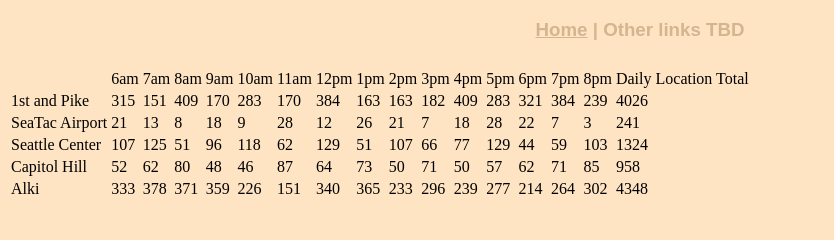
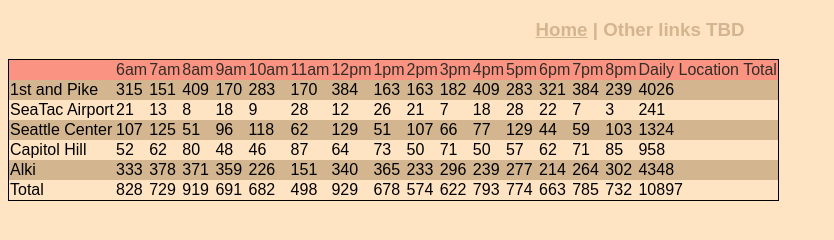
Before and after one commit to MeStock/cookie-stand, a plain HTML site: page sales.html in a window 1280 px wide. Shown: the whole page, without its empty margins (0-834 px from the left). Drawn offline with Linux system fonts and the light colour scheme.

Commit message:
Added CSS features to table

```diff
--- a/CSS/style.css
+++ b/CSS/style.css
@@ -36,7 +36,20 @@ a {
     color: rgb(211, 181, 144);
 }
 
-ul{
+table {
+    border: 1px solid black;
+    border-collapse: collapse;
+    font-family: Arial, Helvetica, sans-serif;
+}
+tr:nth-child(1) {
+    background-color: salmon;
+    opacity: 0.8;
+}
+tr:nth-child(2n) {
+    background-color: rgb(211, 181, 144);
+}
+
+/* ul{
     display: inline-block;
     font-family: Arial, Helvetica, sans-serif;
     font-weight: 200px;
@@ -49,7 +62,7 @@ ul{
     border-bottom-style: ridge;
     margin-right: 26px;
     margin-left: 10px;
-}
+} */
 
 /* ul[id = "capHill"] {
     margin-left: 140px;
--- a/JS/sales.js
+++ b/JS/sales.js
@@ -66,7 +66,7 @@ Business.prototype.totalSales = function(){
   return totalCookies;
 };
 
-//This method will create a list for everything
+//This method will solve for everything
 Business.prototype.listEverything = function(){
   console.log(`${this.location} Results`);
   for(var i = 0; i < this.hoursOfOperation.length; i++){
@@ -78,69 +78,6 @@ Business.prototype.listEverything = function(){
   // console.log('Total Cookies: ' + this.totalSales());
   console.log(`Total Cookies: ${this.totalSales()}`);
 };
-
-/*
-Render information about 1st store onto webpage
-
-1. get the parent
-2. make new element
-3. give it information
-4. render onto page
-
-Display as unordered list. Example:
-
-1st and Pike
--6AM: 16 cookies
--7AM: 20 cookies
--8AM: 35 cookies
-
-Use template literals to render JS to webpage
-
-*/
-
-// //This method will render everything as a list
-// Business.prototype.render = function(id){
-//   var nextUl = document.getElementById(id);
-//   var titleLi = document.createElement('ul');
-//   titleLi.textContent = this.location;
-//   nextUl.appendChild(titleLi);
-
-//   for(var k = 0; k < this.hoursOfOperation.length; k++){
-//     var nextLi = document.createElement('li');
-//     var avgCookies = this.avgSalesPerHour[k];
-//     var time = this.hoursOfOperation[k];
-//     nextLi.textContent = `${this.hoursOfOperation[k]}: ${this.avgSalesPerHour[k]} cookies`;
-
-//     nextUl.appendChild(nextLi);
-//   }
-//   var totalLi = document.createElement('li');
-//   totalLi.textContent = `Total Cookies: ${this.totalSales()}`;
-//   nextUl.appendChild(totalLi);
-// };
-
-
-//Initialize Page
-var pike = new Business('1st and Pike', 23, 65, 6.3, hoursOfOperation, [], []);
-pike.listEverything();
-// pike.render('pike');
-
-var seatacAirport = new Business('SeaTac Airport', 3, 24, 1.2, hoursOfOperation, [], []);
-seatacAirport.listEverything();
-// seatacAirport.render('seatacAirport');
-
-var seattleCenter = new Business('Seattle Center', 11, 38, 3.7, hoursOfOperation, [], []);
-seattleCenter.listEverything();
-// seattleCenter.render('seattleCenter');
-
-var capHill = new Business('Capitol Hill', 20, 38, 2.3, hoursOfOperation, [], []);
-capHill.listEverything();
-// capHill.render('capHill');
-
-var alki = new Business('Alki', 23, 65, 6.3, hoursOfOperation, [], []);
-alki.listEverything();
-// alki.render('alki');
-
-
 
 /*
 
@@ -167,7 +104,7 @@ SeaTac  14    47    2
 var tableEl = document.getElementById('salesTable');
 
 //Header follows different format compared to the rest of the table
-//This code will render the header
+//This function will render the header
 function buildHeader() {
   var header_tr = document.createElement('tr');
   var blankSpace = document.createElement('td');
@@ -209,9 +146,60 @@ Business.prototype.addRow = function() {
   tableEl.appendChild(next_tr);
 };
 
+//Initialize Page
+var pike = new Business('1st and Pike', 23, 65, 6.3, hoursOfOperation, [], []);
+pike.listEverything();
+
+var seatacAirport = new Business('SeaTac Airport', 3, 24, 1.2, hoursOfOperation, [], []);
+seatacAirport.listEverything();
+
+var seattleCenter = new Business('Seattle Center', 11, 38, 3.7, hoursOfOperation, [], []);
+seattleCenter.listEverything();
+
+var capHill = new Business('Capitol Hill', 20, 38, 2.3, hoursOfOperation, [], []);
+capHill.listEverything();
+
+var alki = new Business('Alki', 23, 65, 6.3, hoursOfOperation, [], []);
+alki.listEverything();
+
+//This function will calculate the hourly total betwwen all stores
+var hourlyTotalArray = [];
+function totalPerHour() {
+  var sum = 0;
+  for(var n = 0; n < hoursOfOperation.length; n++){
+    sum = pike.avgSalesPerHour[n] + seatacAirport.avgSalesPerHour[n] + seattleCenter.avgSalesPerHour[n] + capHill.avgSalesPerHour[n] + alki.avgSalesPerHour[n];
+    hourlyTotalArray.push(sum);
+  }
+}
+totalPerHour();
+
+//Calculate daily total between all stores
+var dailyTotal = pike.totalSales() + seatacAirport.totalSales() + seattleCenter.totalSales() + capHill.totalSales() + alki.totalSales();
+
+
+//Footer follows different format compared to the rest of the table
+//This function will render the footer
+function buildFooter() {
+  var footer_tr = document.createElement('tr');
+  var footer_td = document.createElement('td');
+  footer_td.textContent = 'Total';
+  footer_tr.appendChild(footer_td);
+  for(var q = 0; q < hoursOfOperation.length; q++){
+    var nextFooter_td = document.createElement('td');
+    nextFooter_td.textContent = hourlyTotalArray[q];
+    footer_tr.appendChild(nextFooter_td);
+  }
+  var dailyTotal_td = document.createElement('td');
+  dailyTotal_td.textContent = dailyTotal;
+  footer_tr.appendChild(dailyTotal_td);
+  tableEl.appendChild(footer_tr);
+}
+
+//Build Table
 buildHeader();
 pike.addRow();
 seatacAirport.addRow();
 seattleCenter.addRow();
 capHill.addRow();
 alki.addRow();
+buildFooter();
--- a/sales.html
+++ b/sales.html
@@ -12,25 +12,7 @@
     <p>
         <h3><h3><a href="index.html">Home</a> | Other links TBD</h3></h3>
     </p>
-    <!-- <ul id = pike></ul>
-    <ul id = seatacAirport></ul>
-    <ul id = seattleCenter></ul>
-    <ul id = capHill></ul>
-    <ul id = alki></ul> -->
-    <table id = salesTable>
-        <thead>
-            <tr>
-                <th></th>
-                <th></th>
-                <th></th>
-            </tr>
-        </thead>
-        <tbody>
-            <th></th>
-            <td></td>
-        </tbody>
-
-    </table>
+    <table id = salesTable></table>
 
     <script src = "JS/sales.js"></script>
 </body>
```
